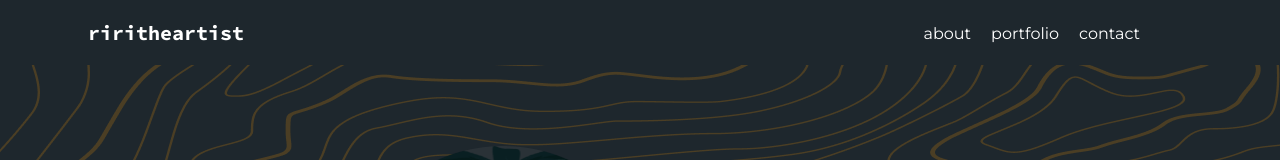
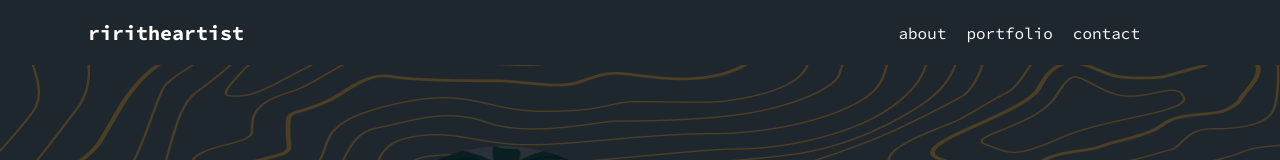
Before and after one commit to riaacordero/riritheartist, a React (Create React App) app: page / in a window 1280 px wide. Shown: the top 160 px of the page. Built offline with nearby package versions, Linux system fonts and the light colour scheme.

Commit message:
Adjusted fonts for navbar links

```diff
--- a/public/css/styles.css
+++ b/public/css/styles.css
@@ -257,7 +257,6 @@ a{
     position: fixed;
     top:0;
     width: 100%;
-    font-family: 'Source Code Pro', sans-serif;
     display: flex;
     justify-content: center;
     align-items: center;
@@ -287,6 +286,7 @@ a{
 }
 
 .nav-links {
+    font-family: "Source Code Pro",serif;
     color:#FFF;
     text-decoration: none;
     border-radius: 15px;
--- a/src/components/LandingPage.js
+++ b/src/components/LandingPage.js
@@ -58,9 +58,6 @@ export default function Landing() {
             </div>
 
             <div className="bg-img contents flex top-high bottom-high">
-                {/* <h2 className="top-high color--blue"> Connect with me!</h2>
-                <p className="bottom-high">Lorem ipsum dolor sit amet, consectetur adipiscing elit. Etiam turpis arcu ipsum congue aliquet. Euismod ultrices est at felis metus auctor in quam pellentesque. Mauris pellentesque ultricies elementum amet. Fermentum magna a tincidunt sodales scelerisque lacus vitae. Eu, feugiat gravida et dolor habitasse porta luctus sit felis.</p> */}
-
                 {/* This is for the contact card. */}
             </div>
         </main>
```
